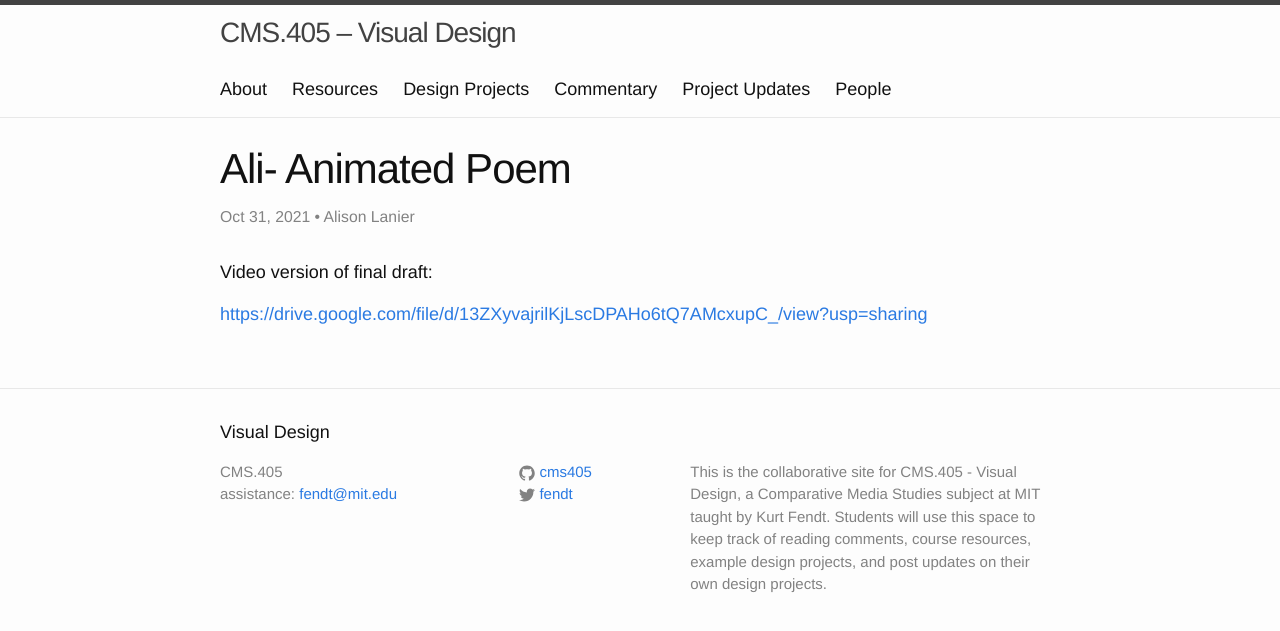
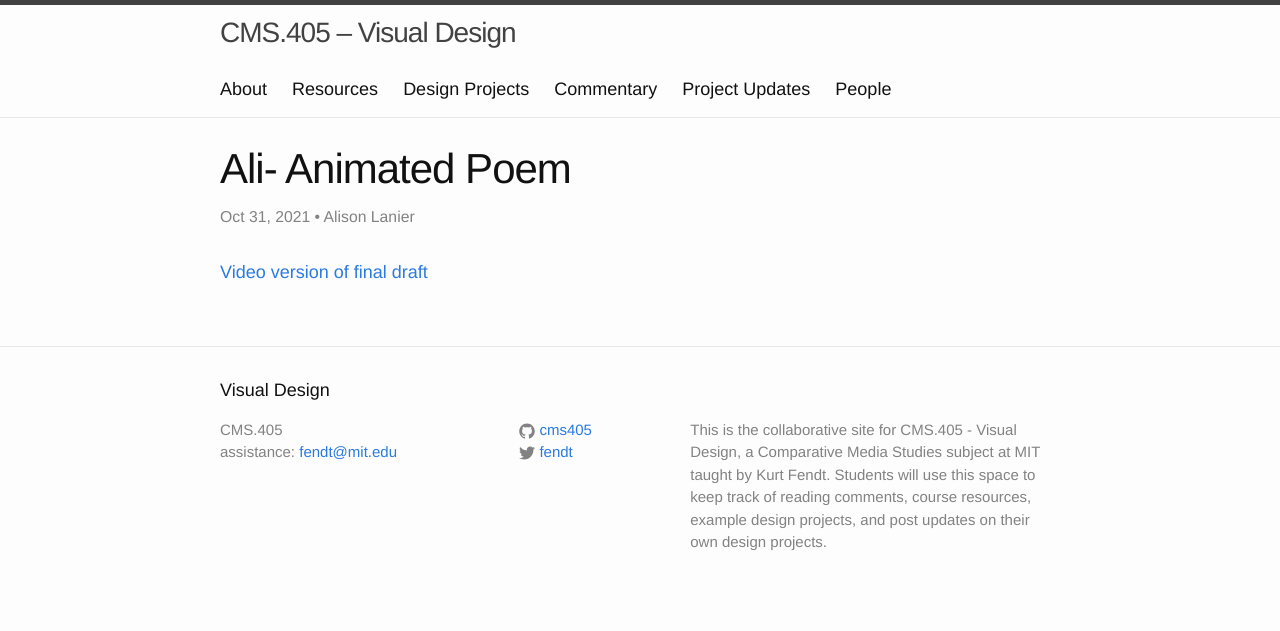
Before and after one commit to cms635/cms405.github.io, a Jekyll site: the page built from _posts/2021-10-31-ali-animated-poem.md, in a window 1280 px wide. Shown: the top 631 px of the page. Built offline with Jekyll 4.4.1, drawn with Linux system fonts in a browser that asks for light colours; some of the changed lines change nothing that is shown.

Commit message:
Create 2021-10-31-ali-animated-poem.md

```diff
--- a/_posts/2021-10-31-ali-animated-poem.md
+++ b/_posts/2021-10-31-ali-animated-poem.md
@@ -5,6 +5,4 @@
 title: Ali- Animated Poem
 author: Alison Lanier
 ---
-Video version of final draft:
-
-[https://drive.google.com/file/d/13ZXyvajrilKjLscDPAHo6tQ7AMcxupC_/view?usp=sharing](https://drive.google.com/file/d/13ZXyvajrilKjLscDPAHo6tQ7AMcxupC_/view?usp=sharing)
+[Video version of final draft](https://drive.google.com/file/d/13ZXyvajrilKjLscDPAHo6tQ7AMcxupC_/view?usp=sharing)
```
